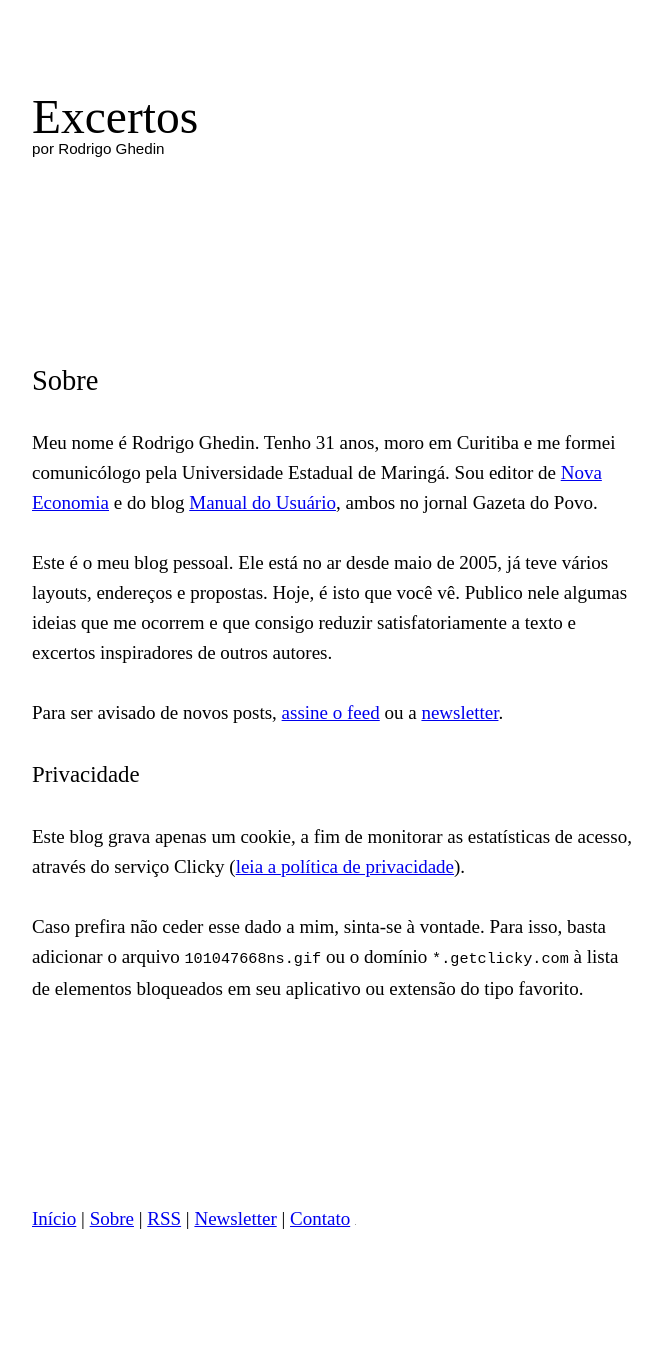
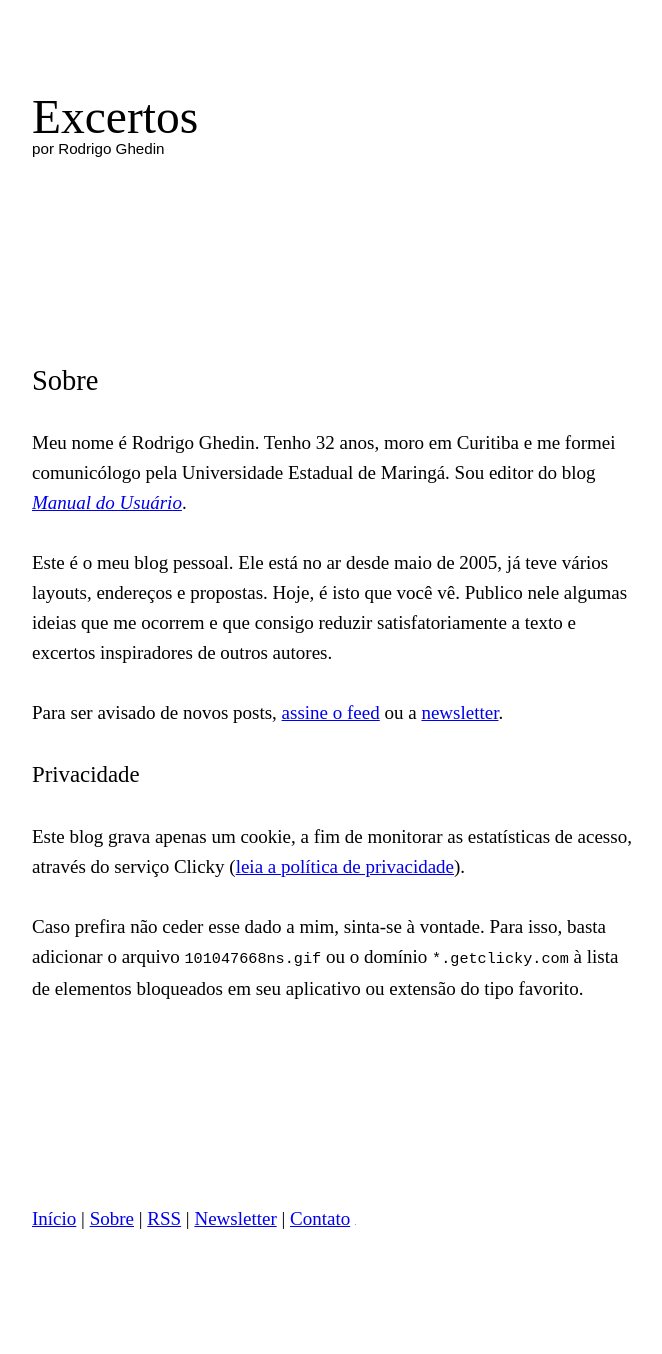
Before and after one commit to rghedin/rghedin.github.io, a Jekyll site: the page built from sobre.md, in a window 1280 px wide. Shown: the whole page, without its empty margins (304-966 px from the left). Built offline with Jekyll 4.4.1, drawn with Linux system fonts in a browser that asks for light colours.

Commit message:
Atualização do Sobre.

```diff
--- a/sobre.md
+++ b/sobre.md
@@ -2,7 +2,7 @@
 layout: page
 title: "Sobre"
 ---
-Meu nome é Rodrigo Ghedin. Tenho 31 anos, moro em Curitiba e me formei comunicólogo pela Universidade Estadual de Maringá. Sou editor de [Nova Economia](http://www.gazetadopovo.com.br/economia/nova-economia/) e do blog [Manual do Usuário](http://www.gazetadopovo.com.br/manualdousuario), ambos no jornal Gazeta&nbsp;do&nbsp;Povo.
+Meu nome é Rodrigo Ghedin. Tenho 32 anos, moro em Curitiba e me formei comunicólogo pela Universidade Estadual de Maringá. Sou editor do blog [_Manual do Usuário_](http://www.gazetadopovo.com.br/manualdousuario).
 
 Este é o meu blog pessoal. Ele está no ar desde maio de 2005, já teve vários layouts, endereços e propostas. Hoje, é isto que você vê. Publico nele algumas ideias que me ocorrem e que consigo reduzir satisfatoriamente a texto e excertos inspiradores de outros autores.
 
```
Also changed, not shown: 1 other file.
